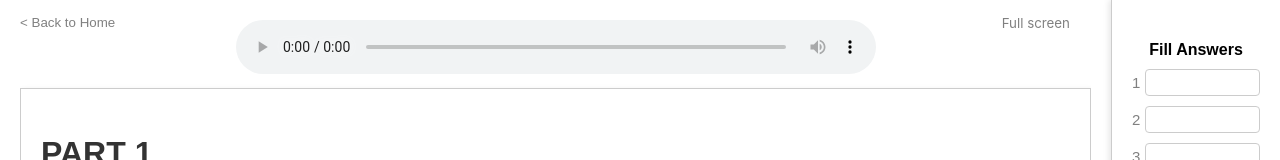
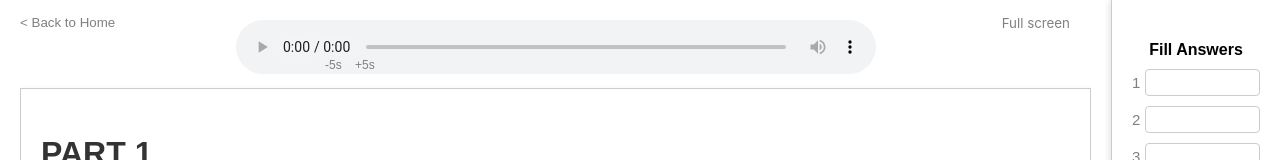
Before and after one commit to supperking03/ielts-computer-tests, a React (Create React App) app: page /listening/1/1 in a window 1280 px wide. Shown: the top 160 px of the page. Built offline with nearby package versions, Linux system fonts and the light colour scheme.

Commit message:
add audio back and forward

```diff
--- a/src/components/ListeningPassage.css
+++ b/src/components/ListeningPassage.css
@@ -181,3 +181,46 @@ div[style*="absolute"] button:hover {
     left: 10px;
     padding: 5px 10px;
 }
+
+/* Base button style */
+.audio-control-btn {
+    padding: 8px 5px;
+    border: none;
+    border-radius: 5px;
+    font-weight: 600;
+    cursor: pointer;
+    transition: background-color 0.3s;
+    margin: 0 0px;
+}
+
+/* Forward button style */
+.audio-control-btn.forward {
+    color: grey;
+    position: absolute;
+    top: 50px;
+    left: 350px;
+    z-index: 1000;
+    font-size: 12px;
+    text-decoration: none;
+    font-weight:500
+}
+
+.audio-control-btn.forward:hover {
+
+}
+
+/* Backward button style */
+.audio-control-btn.backward {
+    color: grey;
+    position: absolute;
+    top: 50px;
+    left: 320px;
+    z-index: 1000;
+    font-size: 12px;
+    text-decoration: none;
+    font-weight: 500;
+}
+
+.audio-control-btn.backward:hover {
+
+}
--- a/src/components/ListeningPassage.js
+++ b/src/components/ListeningPassage.js
@@ -30,7 +30,7 @@ function ListeningPassage() {
 
     const navigate = useNavigate();  // <-- Use the useNavigate hook
 
-    const [renderedContent, setRenderedContent] = useState({ passages: {}});
+    const [renderedContent, setRenderedContent] = useState({ passages: {} });
 
     const navigateBackToHome = () => {
         navigate('/');
@@ -55,6 +55,26 @@ function ListeningPassage() {
             });
         }
     };
+
+    const forward10s = () => {
+        if (audioRef.current) {
+            audioRef.current.currentTime += 5; // move forward by 10 seconds
+            if (!isPlaying) {
+                audioRef.current.play(); // if it was paused, play the audio
+            }
+        }
+    };
+
+    const backward10s = () => {
+        if (audioRef.current) {
+            audioRef.current.currentTime -= 5; // move back by 10 seconds
+            if (audioRef.current.currentTime < 0) audioRef.current.currentTime = 0; // prevent negative values
+            if (!isPlaying) {
+                audioRef.current.play(); // if it was paused, play the audio
+            }
+        }
+    };
+
 
     const highlightText = () => {
         const selection = window.getSelection();
@@ -146,6 +166,10 @@ function ListeningPassage() {
                 <div className="main-section">
                     <a className="back-button" onClick={navigateBackToHome}>{`< Back to Home`}</a>
                     {/* Audio Section */}
+                    <button className="audio-control-btn backward" onClick={backward10s}>-5s</button>
+                    <button className="audio-control-btn forward" onClick={forward10s}>+5s</button>
+
+
                     <audio
                         className="audio-section"
                         type="audio/mp3"
```
Also changed, not shown: 1 other file (tests, documents, lock files or other folders).
